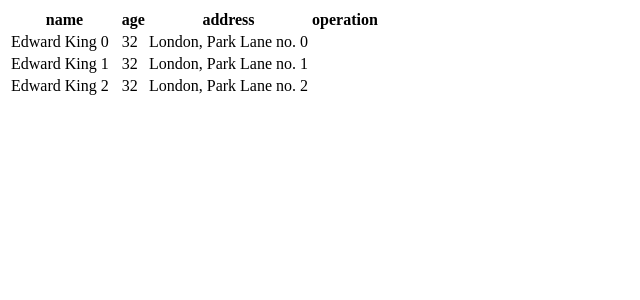
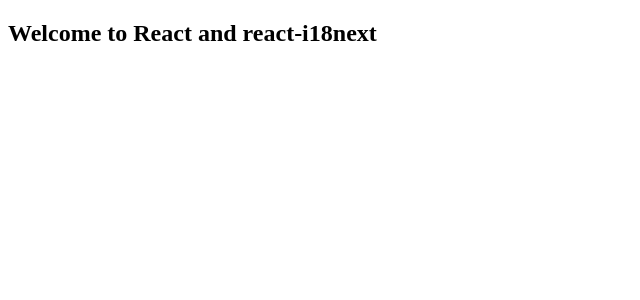
Before and after one commit to sungyun6789/react-typescript, a React (Create React App) app: page / in a window 1280 px wide. Shown: the top 300 px of the page, without its empty margins (0-640 px from the left). Built offline with nearby package versions, Linux system fonts and the light colour scheme; what typesafe-actions would draw is missing.

Commit message:
feat: i18n 사용해서 타이틀 띄우기

```diff
--- a/src/App.tsx
+++ b/src/App.tsx
@@ -1,5 +1,26 @@
-import GithubProfileLoader from './middleware/containers/GithubProfileLoader';
+import i18n from 'i18next';
+import { useTranslation, initReactI18next } from 'react-i18next';
 
-const App: React.FC = () => <GithubProfileLoader />;
+i18n.use(initReactI18next).init({
+  resources: {
+    en: {
+      translation: {
+        'Welcome to React': 'Welcome to React and react-i18next',
+      },
+    },
+  },
+  lng: 'en',
+  fallbackLng: 'en',
+
+  interpolation: {
+    escapeValue: false,
+  },
+});
+
+const App: React.FC = () => {
+  const { t } = useTranslation();
+
+  return <h2>{t('Welcome to React')}</h2>;
+};
 
 export default App;
--- a/src/index.tsx
+++ b/src/index.tsx
@@ -3,7 +3,7 @@
 import { Provider } from 'react-redux';
 import rootReducer, { rootSaga } from './middleware/modules';
 import createSagaMiddleware from 'redux-saga';
-import EditableTable from './antd/Editable';
+import App from './App';
 
 const sagaMiddleware = createSagaMiddleware();
 
@@ -13,7 +13,7 @@
 
 ReactDOM.render(
   <Provider store={store}>
-    <EditableTable />
+    <App />
   </Provider>,
   document.getElementById('root'),
 );
```
